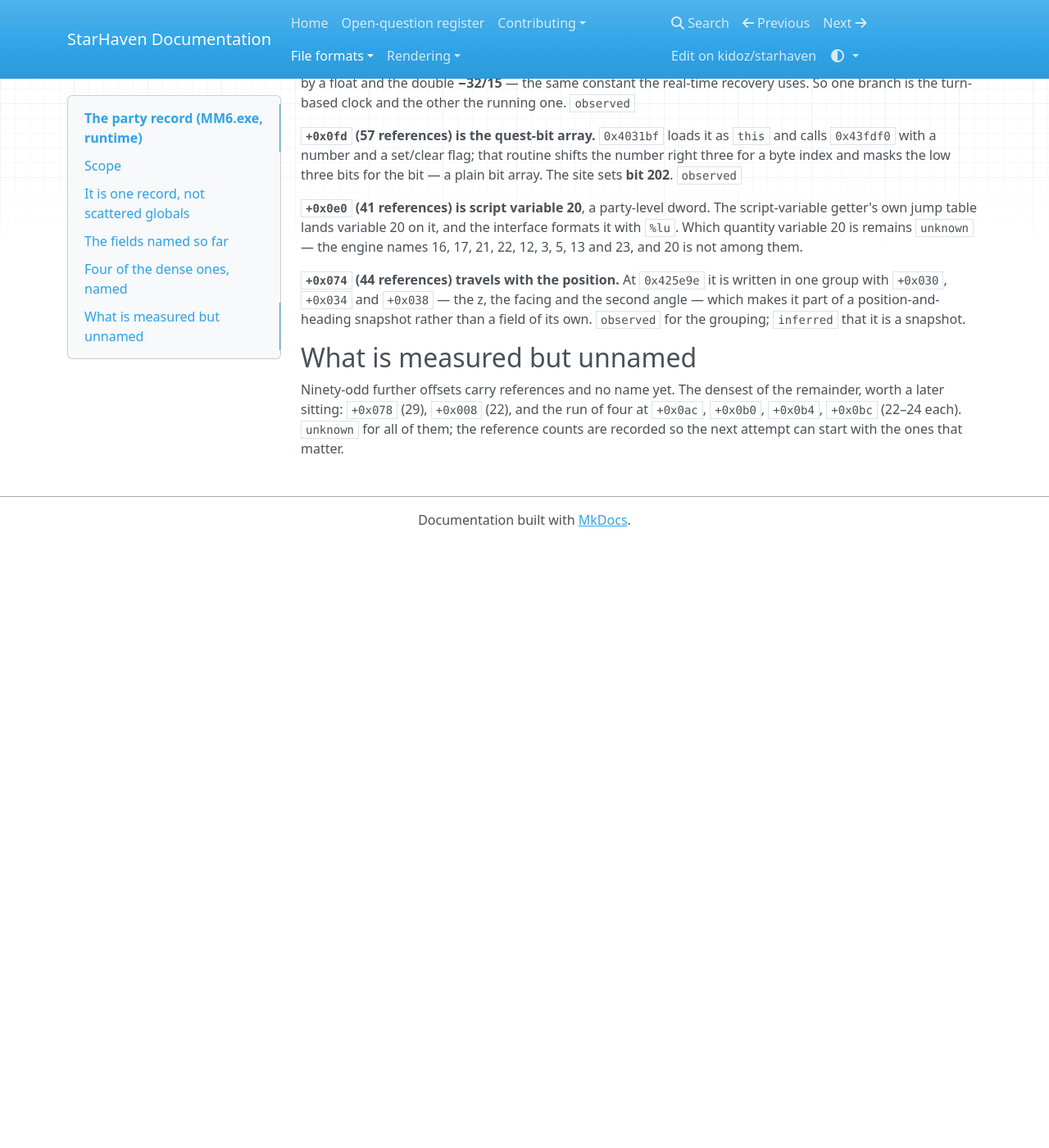
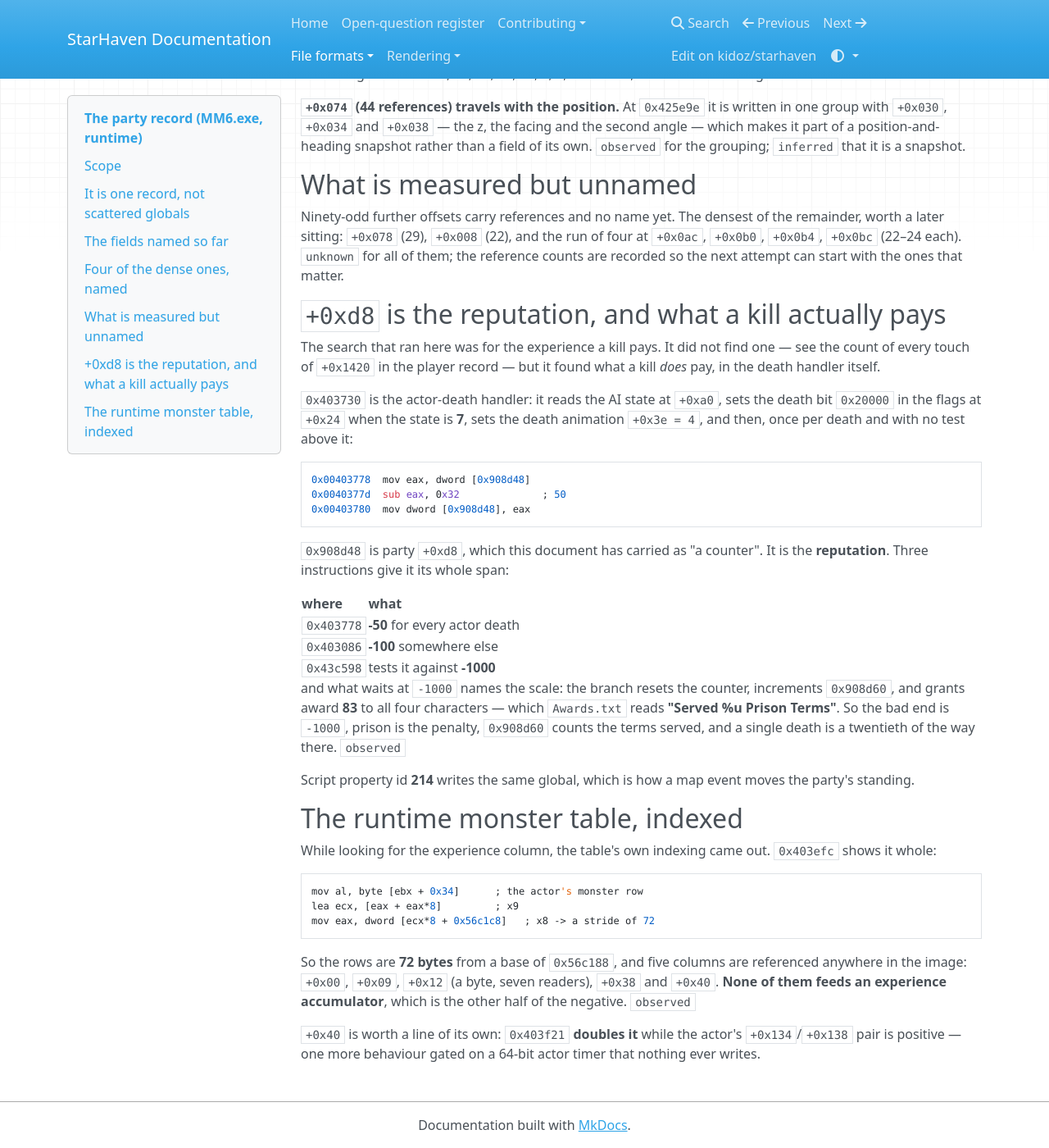
Before and after one commit to kidoz/starhaven, an MkDocs documentation site: the page built from docs/formats/party-record.md, in a window 1280 px wide and 1400 px high, scrolled down 1405 px. Shown: the whole window at 82% size. Built offline with MkDocs 1.6.1, drawn with Linux system fonts in a browser that asks for light colours; nearby versions of some CDN libraries; before the commit the page ends 2067 px from its top, so only the background shows below that.

Commit message:
Name the reputation and what a death costs it

````diff
--- a/docs/formats/party-record.md
+++ b/docs/formats/party-record.md
@@ -100,3 +100,58 @@ remainder, worth a later sitting: `+0x078` (29), `+0x008` (22), and the run
 of four at `+0x0ac`, `+0x0b0`, `+0x0b4`, `+0x0bc` (22–24 each).
 `unknown` for all of them; the reference counts are recorded so the next
 attempt can start with the ones that matter.
+
+## `+0xd8` is the reputation, and what a kill actually pays
+
+The search that ran here was for the experience a kill pays. It did not find
+one — see the count of every touch of `+0x1420` in the player record — but it
+found what a kill *does* pay, in the death handler itself.
+
+`0x403730` is the actor-death handler: it reads the AI state at `+0xa0`, sets
+the death bit `0x20000` in the flags at `+0x24` when the state is **7**, sets
+the death animation `+0x3e = 4`, and then, once per death and with no test
+above it:
+
+```
+0x00403778  mov eax, dword [0x908d48]
+0x0040377d  sub eax, 0x32              ; 50
+0x00403780  mov dword [0x908d48], eax
+```
+
+`0x908d48` is party `+0xd8`, which this document has carried as "a counter".
+It is the **reputation**. Three instructions give it its whole span:
+
+| where | what |
+| --- | --- |
+| `0x403778` | **-50** for every actor death |
+| `0x403086` | **-100** somewhere else |
+| `0x43c598` | tests it against **-1000** |
+
+and what waits at `-1000` names the scale: the branch resets the counter,
+increments `0x908d60`, and grants award **83** to all four characters — which
+`Awards.txt` reads **"Served %u Prison Terms"**. So the bad end is `-1000`,
+prison is the penalty, `0x908d60` counts the terms served, and a single death
+is a twentieth of the way there. `observed`
+
+Script property id **214** writes the same global, which is how a map event
+moves the party's standing.
+
+## The runtime monster table, indexed
+
+While looking for the experience column, the table's own indexing came out.
+`0x403efc` shows it whole:
+
+```
+mov al, byte [ebx + 0x34]      ; the actor's monster row
+lea ecx, [eax + eax*8]         ; x9
+mov eax, dword [ecx*8 + 0x56c1c8]   ; x8 -> a stride of 72
+```
+
+So the rows are **72 bytes** from a base of `0x56c188`, and five columns are
+referenced anywhere in the image: `+0x00`, `+0x09`, `+0x12` (a byte, seven
+readers), `+0x38` and `+0x40`. **None of them feeds an experience
+accumulator**, which is the other half of the negative. `observed`
+
+`+0x40` is worth a line of its own: `0x403f21` **doubles it** while the
+actor's `+0x134`/`+0x138` pair is positive — one more behaviour gated on a
+64-bit actor timer that nothing ever writes.
````
Also changed, not shown: README.md (+12 -0 lines), 2 other files.
